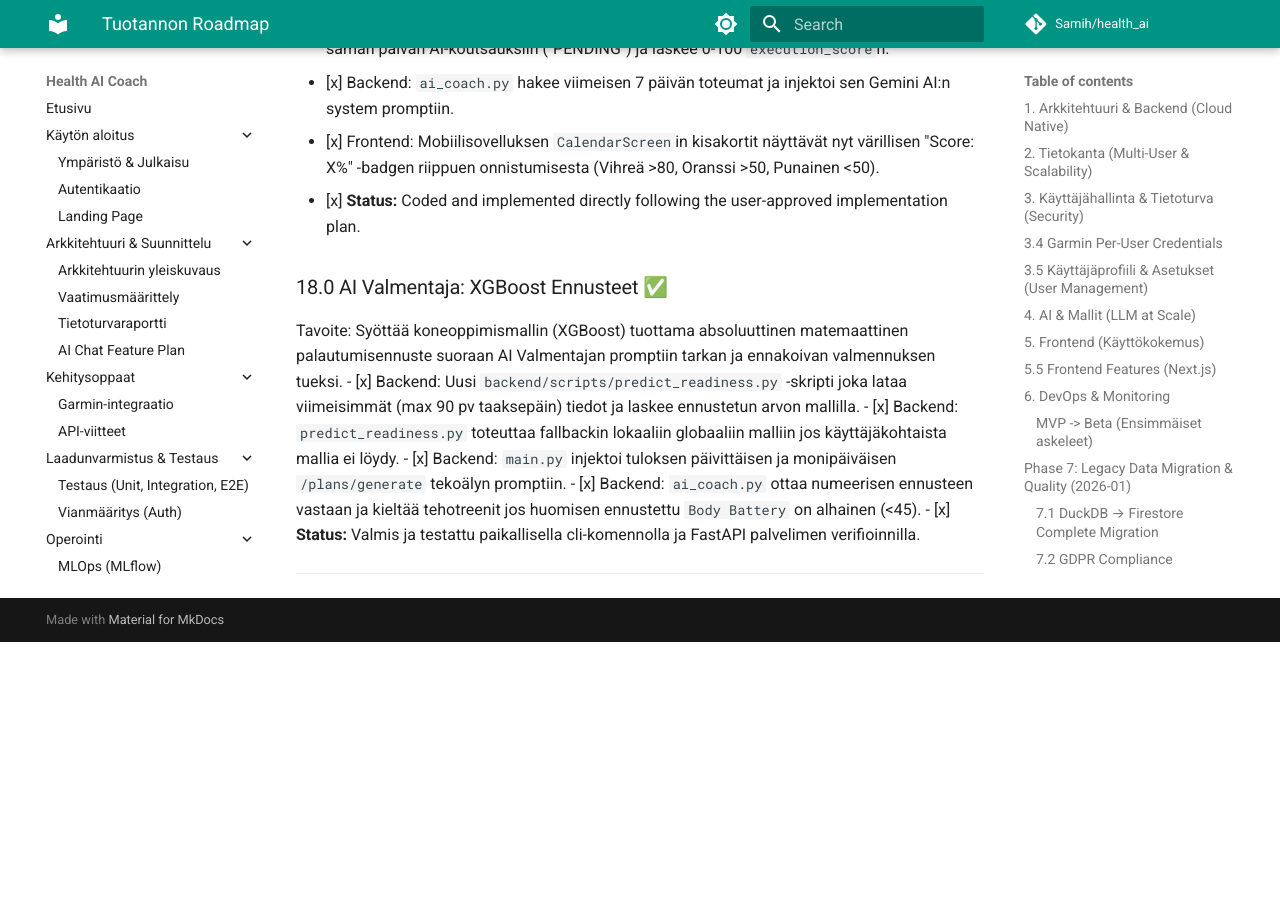
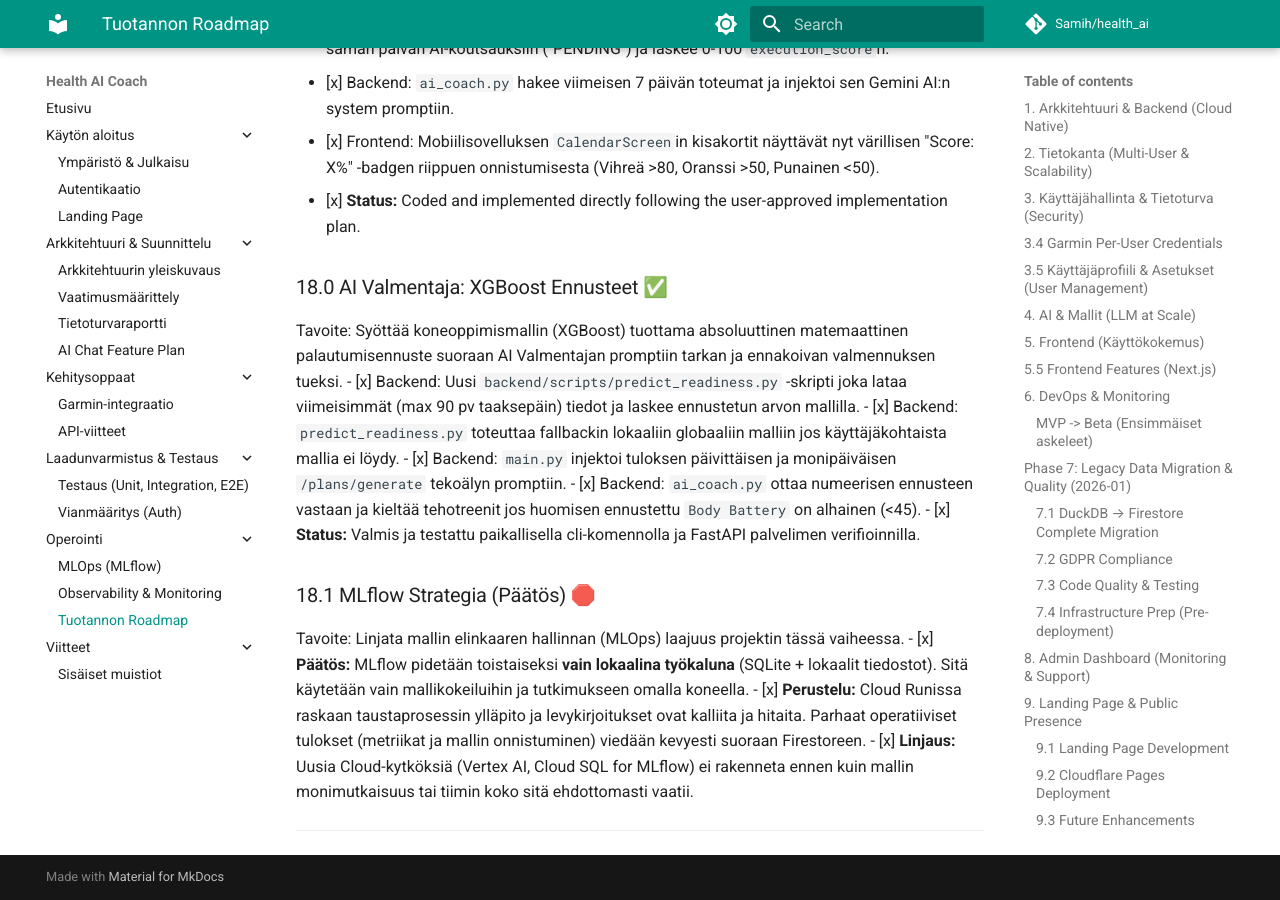
Before and after one commit to Sami-Python/Health_AI, an MkDocs documentation site: the page built from Docs/production_roadmap.md, in a window 1280 px wide and 900 px high, scrolled down 26133 px. Built offline with MkDocs 1.6.1 and Material for MkDocs 9.7.7, drawn with Linux system fonts in a browser that asks for light colours; comment, search, counter and statistics services are not loaded; before the commit the page ends 26775 px from its top, so only the background shows below that.

Commit message:
docs: formalize decision to keep mlflow local only

```diff
--- a/Docs/production_roadmap.md
+++ b/Docs/production_roadmap.md
@@ -867,4 +867,10 @@
 - [x] Backend: `ai_coach.py` ottaa numeerisen ennusteen vastaan ja kieltää tehotreenit jos huomisen ennustettu `Body Battery` on alhainen (<45).
 - [x] **Status:** Valmis ja testattu paikallisella cli-komennolla ja FastAPI palvelimen verifioinnilla.
 
+### 18.1 MLflow Strategia (Päätös) 🛑
+Tavoite: Linjata mallin elinkaaren hallinnan (MLOps) laajuus projektin tässä vaiheessa.
+- [x] **Päätös:** MLflow pidetään toistaiseksi **vain lokaalina työkaluna** (SQLite + lokaalit tiedostot). Sitä käytetään vain mallikokeiluihin ja tutkimukseen omalla koneella.
+- [x] **Perustelu:** Cloud Runissa raskaan taustaprosessin ylläpito ja levykirjoitukset ovat kalliita ja hitaita. Parhaat operatiiviset tulokset (metriikat ja mallin onnistuminen) viedään kevyesti suoraan Firestoreen.
+- [x] **Linjaus:** Uusia Cloud-kytköksiä (Vertex AI, Cloud SQL for MLflow) ei rakenneta ennen kuin mallin monimutkaisuus tai tiimin koko sitä ehdottomasti vaatii.
+
 ---
```
